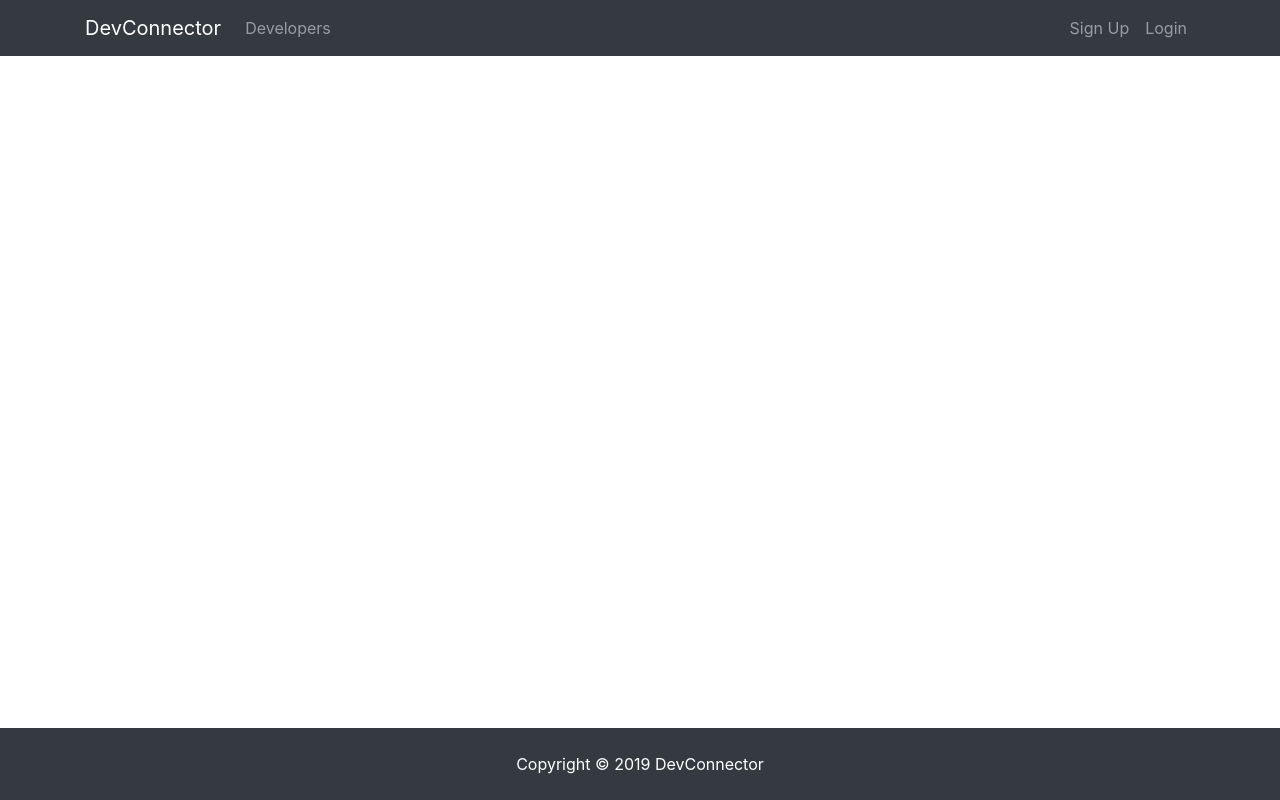
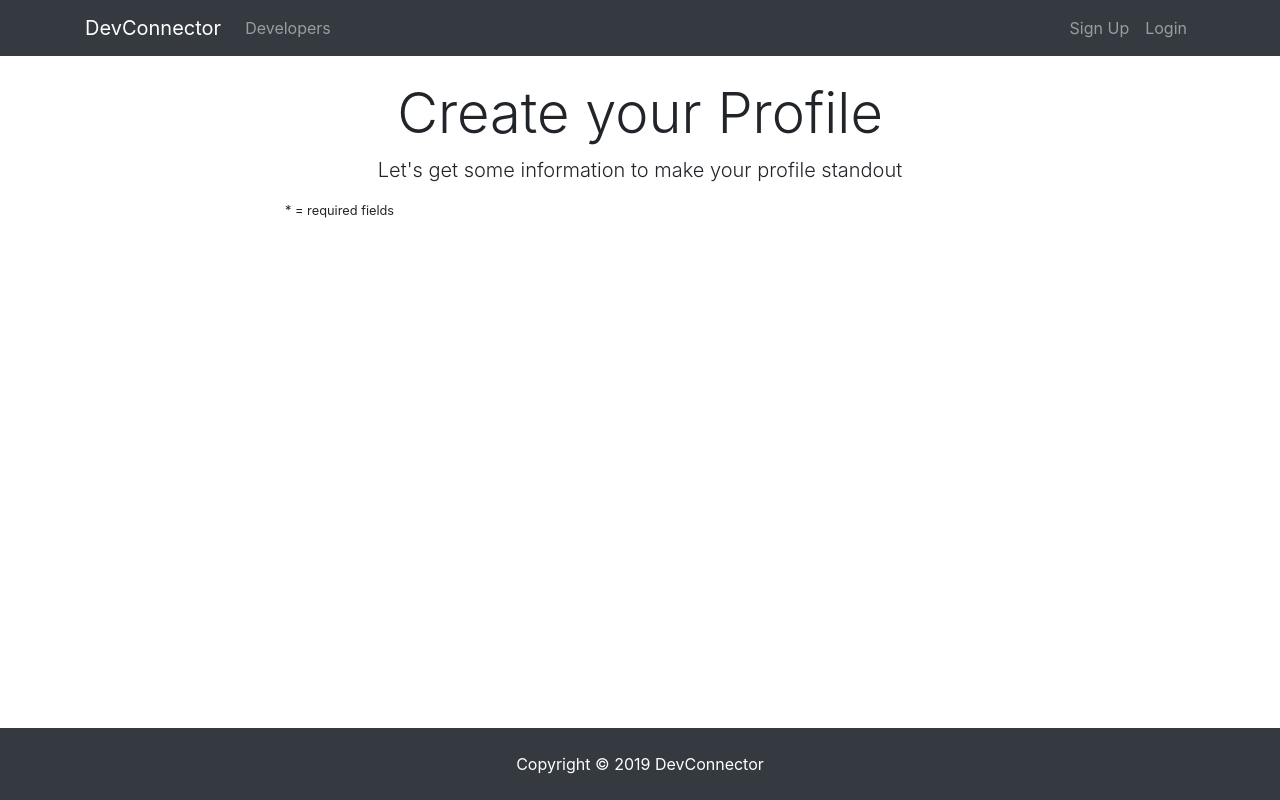
Before and after one commit to GerrardE/devconnector, a React (Create React App) app in the folder client/: page /create-profile in a window 1280 px wide. Built offline with nearby package versions, Linux system fonts and the light colour scheme.

Commit message:
ft(view): Implement Profile component and route

```diff
--- a/client/src/App.js
+++ b/client/src/App.js
@@ -14,6 +14,7 @@ import Register from './components/auth/Register';
 import './App.css';
 import { clearCurrentProfile } from './actions/profileActions';
 import PrivateRoute from './components/common/PrivateRoute';
+import CreateProfile from './components/create-profile/CreateProfile';
 
 // Check for token
 if(localStorage.jwtToken) {
@@ -52,6 +53,9 @@ class App extends Component {
               <Switch>
                 <PrivateRoute exact path="/dashboard" component={ Dashboard }/>
               </Switch>
+              <Switch>
+                <CreateProfile exact path="/create-profile" component={ CreateProfile }/>
+              </Switch>
             </div>
           <Footer />
         </div>
--- /dev/null
+++ b/client/src/components/create-profile/CreateProfile.js
@@ -0,0 +1,61 @@
+import React, { Component } from 'react'
+import { connect } from 'react-redux';
+import PropTypes from 'prop-types';
+import TextFieldGroup from '../common/TextFieldGroup';
+
+
+
+class CreateProfile extends Component {
+  constructor(props) {
+    super(props);
+    this.state = {
+      displaySocialInputs: false,
+      handle: '',
+      company: '',
+      website: '',
+      location: '',
+      status: '',
+      skills: '',
+      githubusername: '',
+      bio: '',
+      twitter: '',
+      facebook: '',
+      linkedin: '',
+      youtube: '',
+      instagram: '',
+      errors: {}
+    }
+  }
+
+  render() {
+    return (
+      <div className="create-profile">
+        <div className="container">
+          <div className="row">
+            <div className="col-md-8 m-auto">
+              <h1 className="display-4 text-center">
+                Create your Profile
+              </h1>
+              <p className="lead text-center">Let's get some information to make your profile standout
+              </p>
+              <small className="d-block pb-3">* = required fields</small>
+            </div>
+          </div>
+        </div>
+
+      </div>
+    )
+  }
+}
+
+CreateProfile.propTypes = {
+  profile: PropTypes.object.isRequired,
+  errors: PropTypes.object.isRequired
+}
+
+const mapStateToProps = (state) => ({
+  profile: state.profile,
+  errors: state.errors,
+})
+
+export default connect(null, {})(CreateProfile);
```
